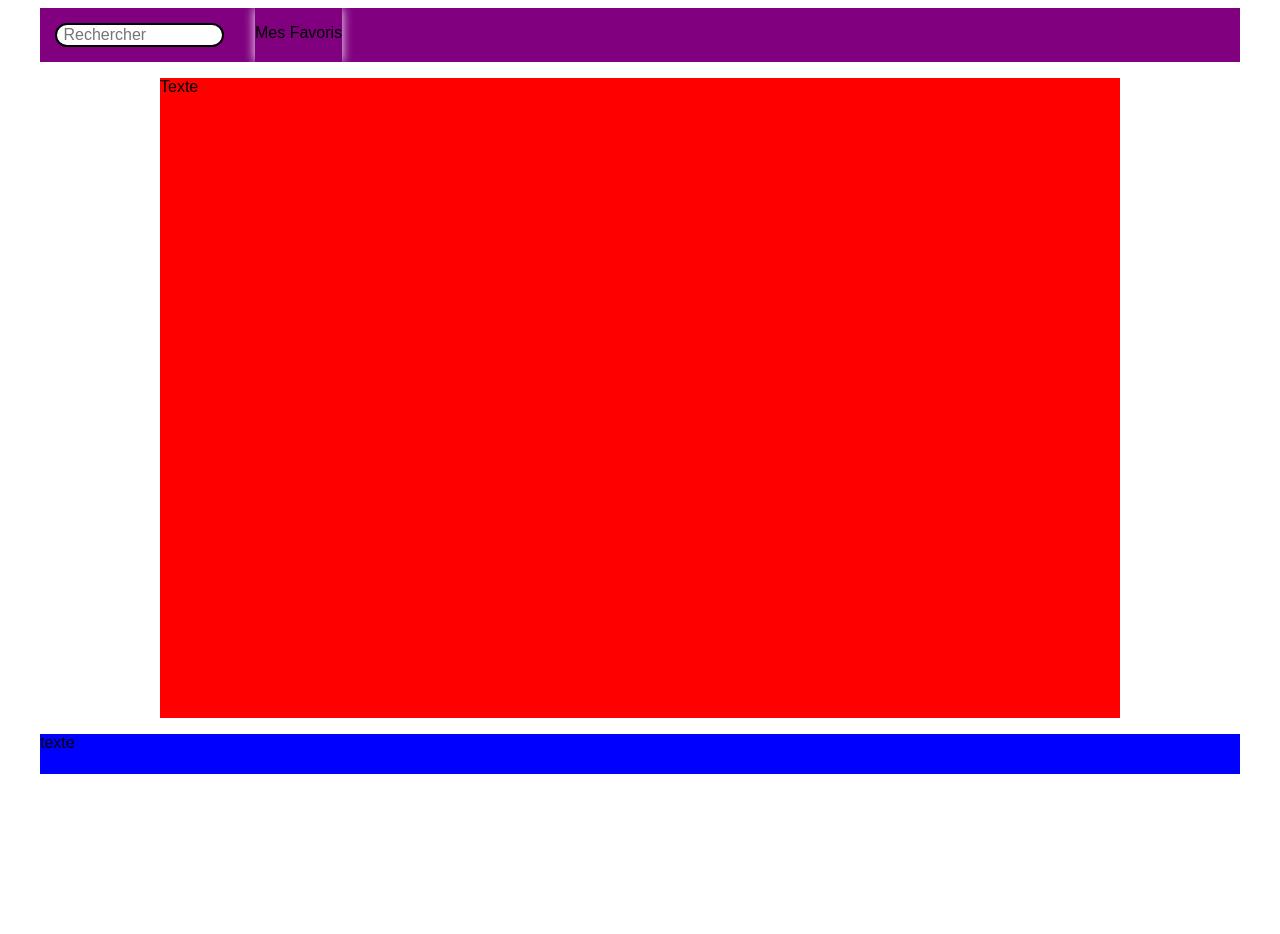
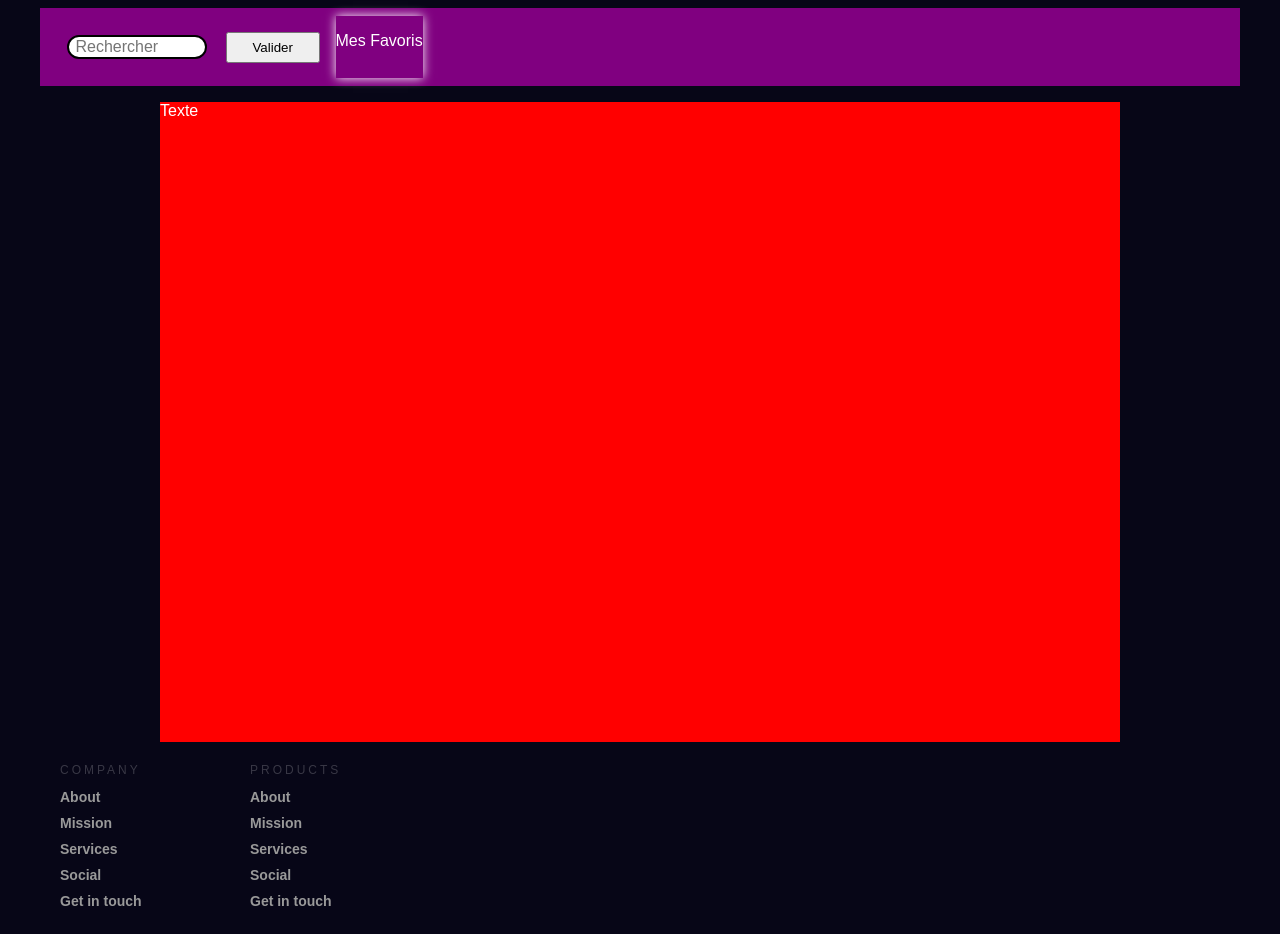
Before and after one commit to ThomasDuarte/TP_Eval_SupVinci_Duarte_Thomas, a plain HTML site: page index.html in a window 1280 px wide. Shown: the part 154-1088 px from the top of the page. Before the commit the page ends 928 px from the top, so only its background shows below. Drawn offline with Linux system fonts and the light colour scheme.

Commit message:
Couleur de fond, de texte et mise en page basique

```diff
--- a/CSS/style.css
+++ b/CSS/style.css
@@ -1,6 +1,11 @@
 html, body {
     min-height: 100vh;
     max-height: 100vh;
+    margin: 0;
+    padding: 0;
+    font-family: Arial, Helvetica, Sans-serif;
+    background-color: #070617;
+    color: white;
 }
 
 html {
@@ -41,12 +46,24 @@ main nav ul {
     margin: 0;
 }
 
+main nav ul li{
+    display: flex;
+    padding: 0;
+    margin: 0.5rem;
+}
+
 .barreRecherche {
     width: 75%;
     margin: 7%;
     font-size: 1rem;
     border: 2px solid black;
     border-radius: 20px;
+}
+
+.boutonValider{
+    margin-top: 1rem;
+    width: 50%;
+    height: 50%;
 }
 
 .boutonFavoris {
@@ -65,6 +82,63 @@ section{
 
 /*#### Footer ####*/
 footer{
-    background-color: blue;
-    height: 5vh;
+    width: 100%;
+    position: relative;
+    height: auto;
+    background-color: #070617;
 }
+
+.footer .col {
+    width: 190px;
+    height: auto;
+    float: left;
+    box-sizing: border-box;
+    -webkit-box-sizing: border-box;
+    -moz-box-sizing: border-box;
+    padding: 0px 20px 20px 20px;
+}
+
+.footer .col h1 {
+    margin: 0;
+    padding: 0;
+    font-family: inherit;
+    font-size: 12px;
+    line-height: 17px;
+    padding: 20px 0px 5px 0px;
+    color: rgba(255,255,255,0.2);
+    font-weight: normal;
+    text-transform: uppercase;
+    letter-spacing: 0.250em;
+}
+
+.footer .col ul {
+    list-style-type: none;
+    margin: 0;
+    padding: 0;
+}
+.footer .col ul li {
+    color: #999999;
+    font-size: 14px;
+    font-family: inherit;
+    font-weight: bold;
+    padding: 5px 0px 5px 0px;
+    cursor: pointer;
+    transition: .2s;
+    -webkit-transition: .2s;
+    -moz-transition: .2s;
+}
+.social ul li {
+    display: inline-block;
+    padding-right: 5px !important;
+}
+
+.footer .col ul li:hover {
+    color: #ffffff;
+    transition: .1s;
+    -webkit-transition: .1s;
+    -moz-transition: .1s;
+}
+
+.clearfix {
+    clear: both;
+}
--- a/index.html
+++ b/index.html
@@ -19,6 +19,7 @@
                     <ul>
                         <li>
                             <input class="barreRecherche" type="text" placeholder=" Rechercher">
+                            <input type="submit" name="Valider" class="boutonValider" value="Valider">
                         </li>
                         <li class="boutonFavoris">
                             <p>Mes Favoris</p>
@@ -31,7 +32,31 @@
             </section>
         </main>
         <footer>
-            <p>texte</p>
+            <div class="footer">
+                <div class="contain">
+                    <div class="col">
+                        <h1>Company</h1>
+                        <ul>
+                            <li>About</li>
+                            <li>Mission</li>
+                            <li>Services</li>
+                            <li>Social</li>
+                            <li>Get in touch</li>
+                        </ul>
+                    </div>
+                    <div class="col">
+                        <h1>Products</h1>
+                        <ul>
+                            <li>About</li>
+                            <li>Mission</li>
+                            <li>Services</li>
+                            <li>Social</li>
+                            <li>Get in touch</li>
+                        </ul>
+                    </div>
+                    <div class="clearfix"></div>
+                </div>
+            </div>
         </footer>
     </body>
 </html>
```
